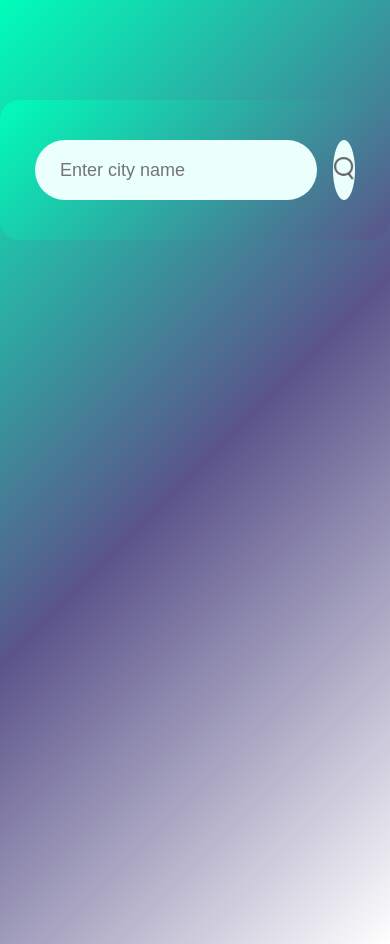
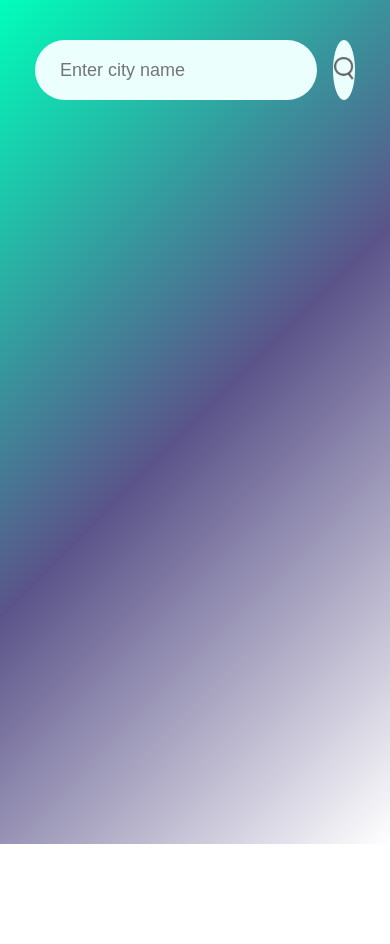
Before and after one commit to codewithssm/Weather-App, a plain HTML site: page index.html in a window 390 px wide. After the commit the page ends 844 px from the top, so only its background shows below. Drawn offline with Linux system fonts and the light colour scheme.

Commit message:
changed media query

```diff
--- a/style.css
+++ b/style.css
@@ -105,3 +105,10 @@ body{
     margin-top: 10px;
     display: none;
 }
+
+@media (max-width: 768px){
+    .card{
+        margin: 0;
+        background: 0;
+    }
+}
```
